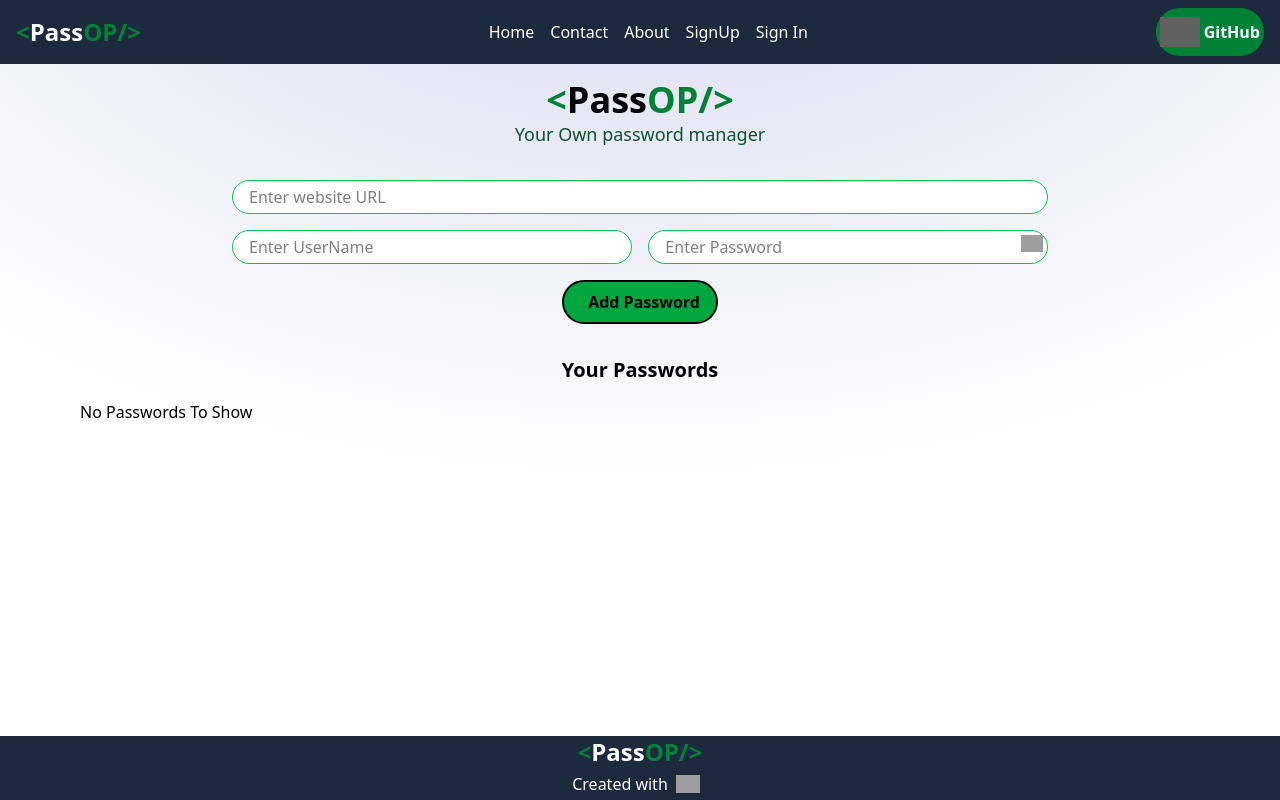
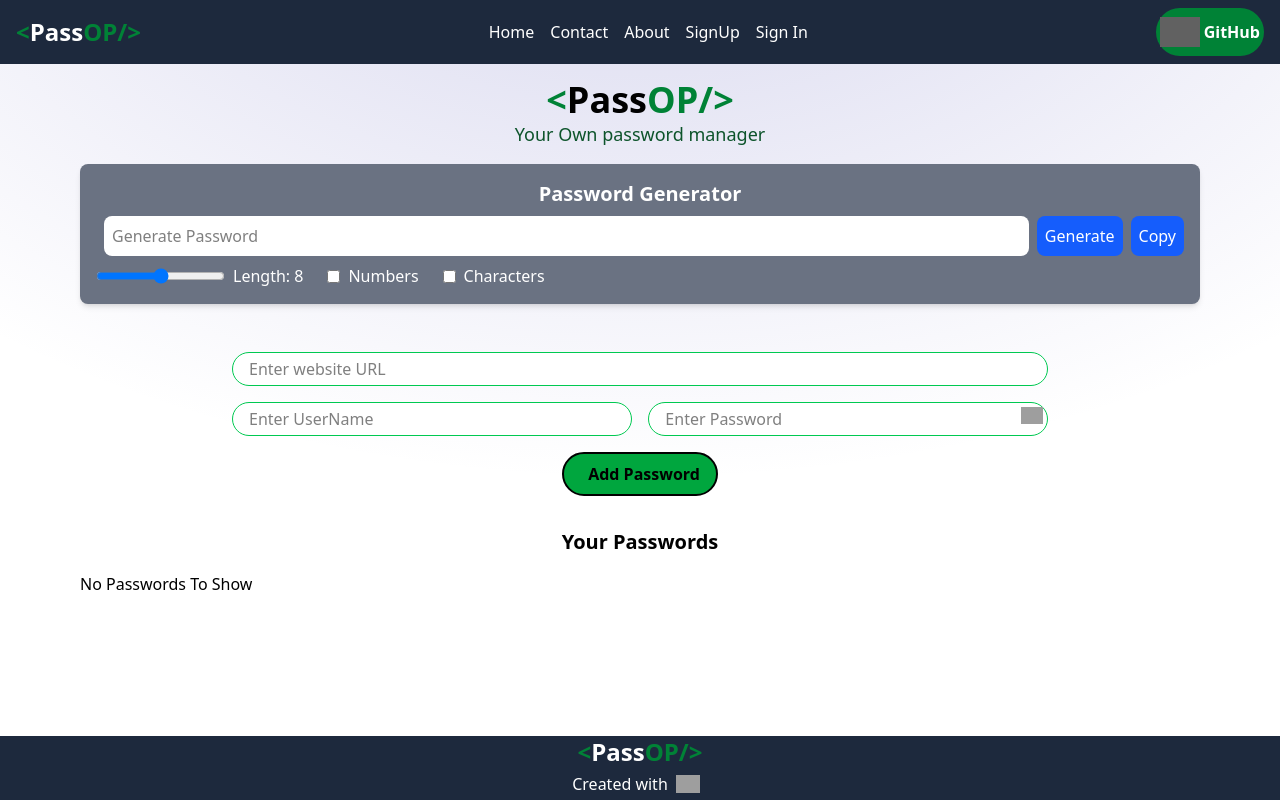
Before and after one commit to haseeb-505/password_manager_ui, a React (Vite) app: page / in a window 1280 px wide. Built offline with nearby package versions, Linux system fonts and the light colour scheme; grey boxes are pictures that could not be loaded; some icons are missing.

Commit message:
password generator ui completed

```diff
--- a/src/components/Manager.jsx
+++ b/src/components/Manager.jsx
@@ -1,5 +1,6 @@
 import React, { useEffect, useState, useRef } from "react";
 import { ToastContainer, toast } from 'react-toastify';
+import PasswordGenerator from "./PasswordGenerator";
 
 // import {CopyToClipboard} from 'react-copy-to-clipboard';
 
@@ -155,6 +156,9 @@ const Manager = () => {
         <p className="text-green-900 text-sm md:text-md lg:text-lg text-center">
           Your Own password manager
         </p>
+        <div>
+          <PasswordGenerator />
+        </div>
         <div className="flex flex-col p-4 text-black gap-4 items-center w-full">
           <div>
             { isEditing ? "Edit Your Password" : null}
--- /dev/null
+++ b/src/components/PasswordGenerator.jsx
@@ -0,0 +1,57 @@
+import React, { useCallback, useState } from 'react'
+
+function PasswordGenerator() {
+    const [length, setLength] = useState(8);
+    const [numbersAllowed, setNumbersAllowed] = useState(false);
+    const [charactersAllowed, setCharactersAllowed] = useState(false);
+    const [password, setPassword] = useState('')
+
+    const generatePassword = useCallback( () => {
+        let str = "ABCDEFGHIJKLMNOPQRSTUVWXYZabcdefghijlmnopqrstuvwxyz";
+        let pass = "";
+
+        if (numbersAllowed) str += "0123456789";
+        if (charactersAllowed) str += "`~!@#$%^&*()_+-=[]{}|;,.<>?/'\":";
+
+        for (let i = 0; i <= length; i++) {
+            let randIndex = Math.floor(Math.random() * str.length + 1);
+            pass +=  str.charAt(randIndex);
+        }
+
+        setPassword(pass)
+    }, [length, numbersAllowed, charactersAllowed, setPassword])
+
+  return (
+    <div className='text-white bg-gray-500 text-center p-4 rounded-lg shadow-md my-4'>
+      <h1 className='text-xl font-bold'>Password Generator</h1>
+      <div className=' flex justify-between rounded-lg my-2 gap-2 pl-2 text-black'>
+        <input
+            type="text"
+            value={password}
+            readOnly
+            className='outline-none w-full px-2 bg-white rounded-lg'
+            placeholder='Generate Password'
+        />
+        <button className='outline-none px-3py-0.5shrink-0 bg-blue-600 rounded-lg text-white font-medium p-2'>Generate</button>
+        <button className='outline-none px-3py-0.5shrink-0 bg-blue-600 rounded-lg text-white font-medium p-2'>Copy</button>
+      </div>
+
+        <div className='flex items-center gap-6'>
+            <div className='flex items-center gap-2'>
+                <input type="range" name="length" id="length" min={8} max={100} onChange={(e) =>{setLength(e.target.value)}}/>
+                <label>Length: {length}</label>
+            </div>
+            <div className='flex items-center gap-2'>
+                <input type="checkbox" name="numbersAllowed" defaultChecked={numbersAllowed} onChange={() => { setNumbersAllowed((prev) => !prev)}} />
+                <label>Numbers</label>
+            </div>
+            <div className='flex items-center gap-2'>
+                <input type="checkbox" name="charactersAllowed" defaultChecked={charactersAllowed} onChange={() => { setCharactersAllowed((prev) => !prev)}} />
+                <label>Characters</label>
+            </div>
+        </div>
+    </div>
+  )
+}
+
+export default PasswordGenerator
```
